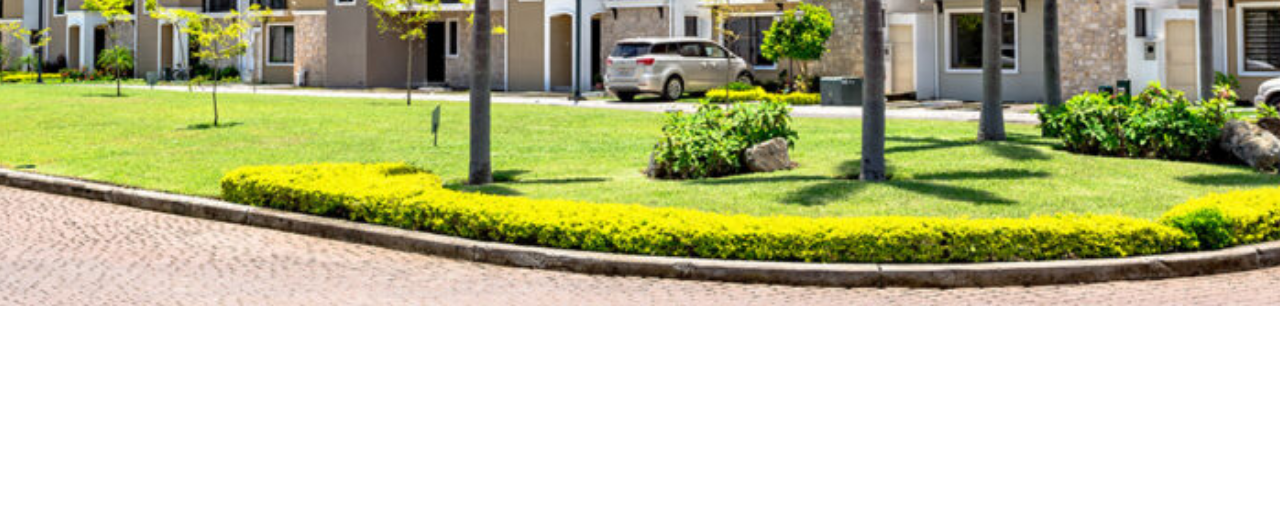
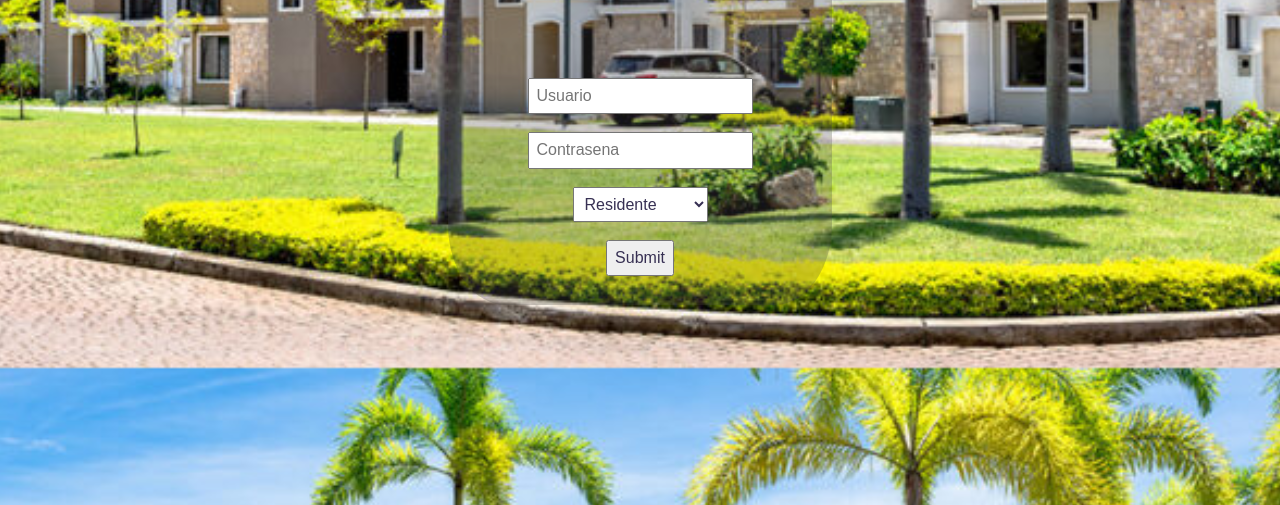
Before and after one commit to joselalangui/Proyecto-de-Desarrollo-Web, a website: page index.html in a window 1280 px wide. Shown: the part 432-937 px from the top of the page. Before the commit the page ends 800 px from the top, so only its background shows below. Drawn offline with nearby package versions, Linux system fonts and the light colour scheme.

Commit message:
Mejora
Mejora y composicion de lapagina principal

```diff
--- a/style.css
+++ b/style.css
@@ -1,30 +1,41 @@
 * {
     color: rgb(55, 48, 83);
+    font-family: 'Sen', sans-serif;
+    font-weight: 100;
 }
-/*img {
-    display: block;
-    margin: 50px auto;
-    height: 100%;
-    width: 100%;
-    object-fit: contain;
-}*/
-/*div {
-    background-image: url(inicio.jpg);
-}*/
+
+.flex__container {
+    display: flex;
+    align-items: center;
+    flex-wrap: wrap;
+    justify-content: center;
+    background: #4444;
+    margin: 200px auto;
+    border-radius: 15%;
+    width: 30%;
+
+}
+
+.form {
+    min-width: 400px;
+    flex: 1;
+    text-align: center;
+    padding: 20px;
+}
+.form h2{
+    font-family: 'Times New Roman', Times, serif;
+    font-size: 100px;
+    color: aliceblue;
+}
+
+.form__input {
+    padding: 7px;
+    margin: 9px 0;
+}
 body {
     background-image: url(inicio.jpg);
-    background-size: 110%;
+    background-size: cover;
     background-repeat: no-repeat;
     background-position: center;
     background-attachment: fixed;
 }
-
-h1 {
-    position: relative;
-    top: 200px;
-    left: 20px;
-}
-div {
-    display: block;
-    text-align: center;
-}
```
